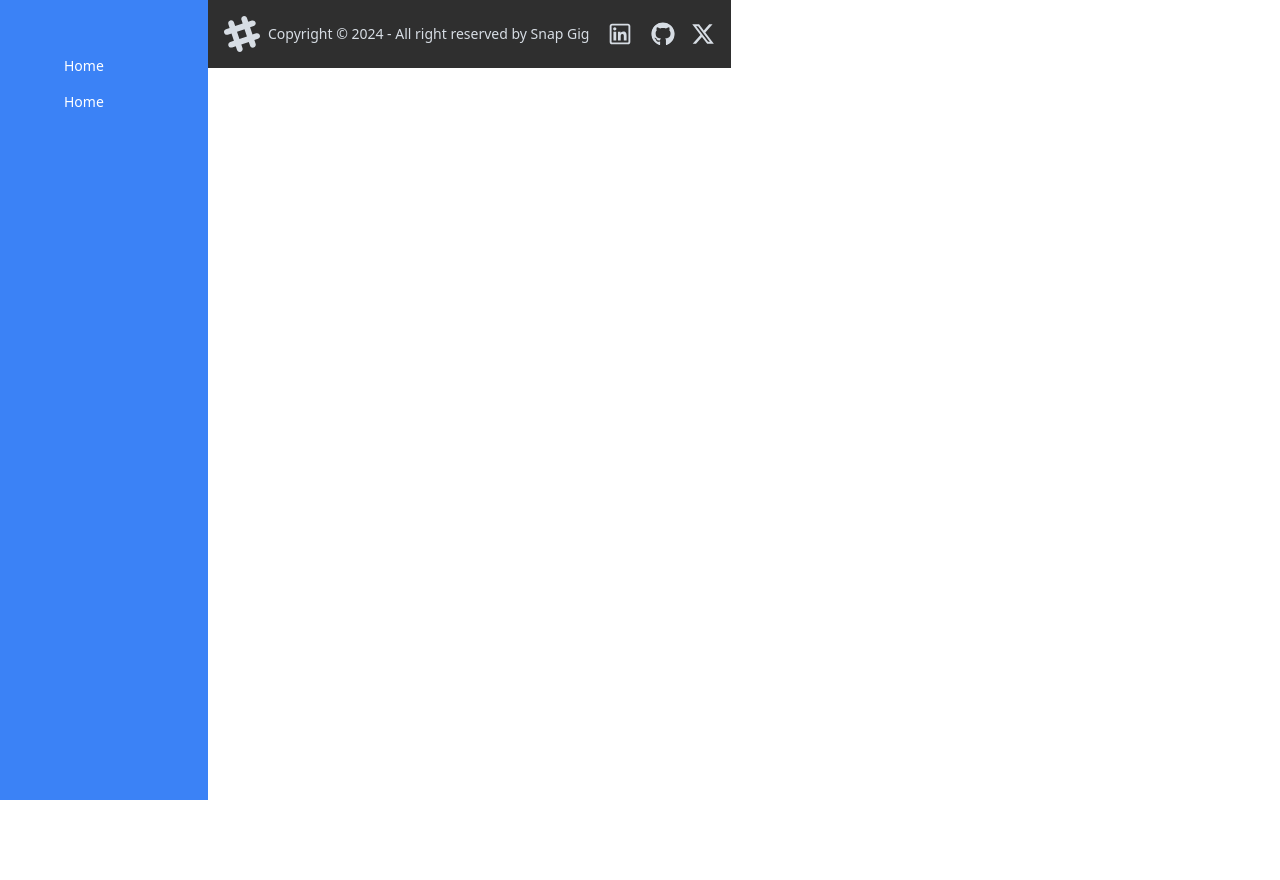
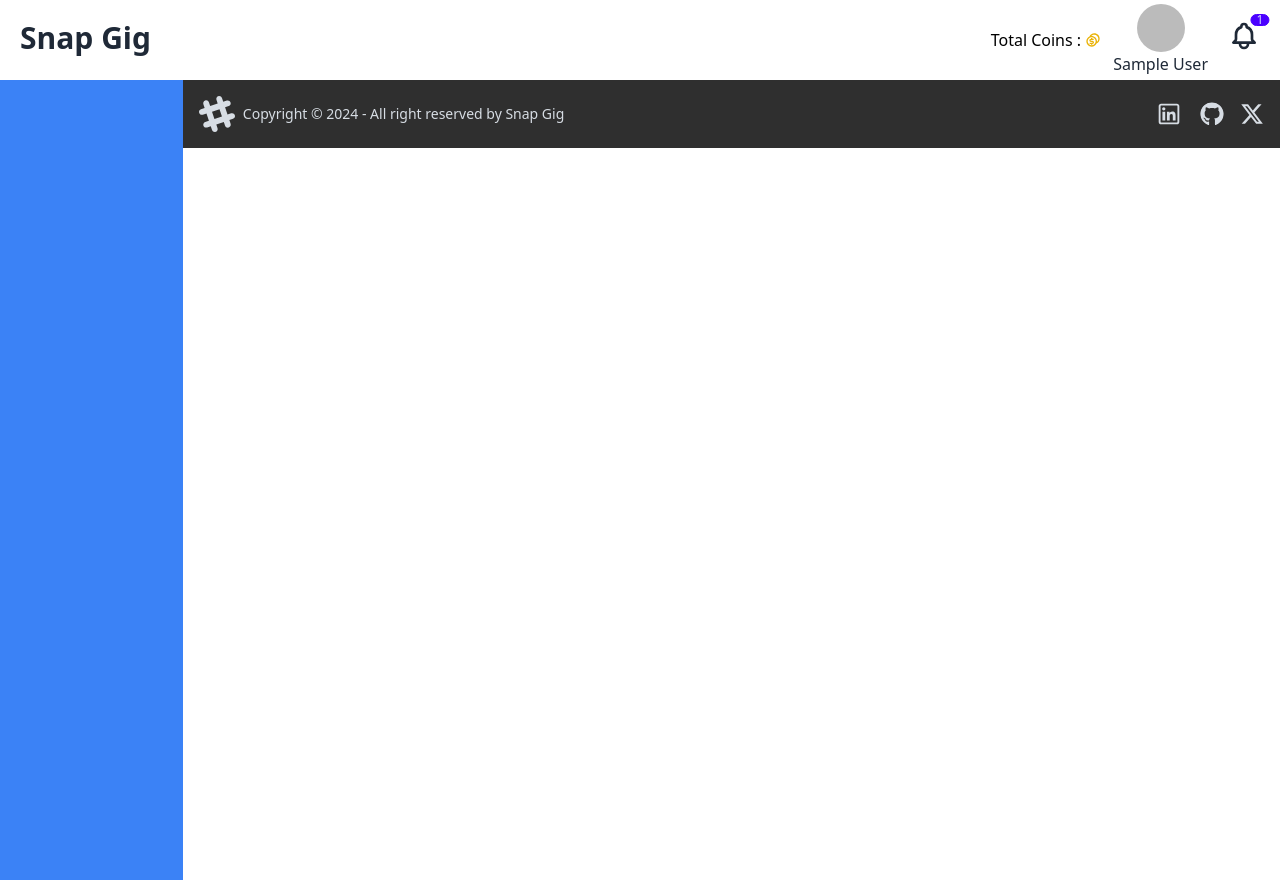
Before and after one commit to Redoan23/snap-gig-client, a React (Vite) app: page /dashboard in a window 1280 px wide. Before the commit the page ends 800 px from the top, so only its background shows below. Built offline with nearby package versions, Linux system fonts and the light colour scheme; no server answers; sample sign-in values are in the browser's storage.

Commit message:
added user data api and made dashboard routes

```diff
--- a/package.json
+++ b/package.json
@@ -11,6 +11,7 @@
   },
   "dependencies": {
     "@smastrom/react-rating": "^1.5.0",
+    "@tanstack/react-query": "^5.40.0",
     "axios": "^1.7.2",
     "firebase": "^10.12.2",
     "install": "^0.13.0",
--- /dev/null
+++ b/src/Hooks/useUserData/useUserData.jsx
@@ -0,0 +1,21 @@
+import { useQuery } from '@tanstack/react-query';
+import useAxiosPrivate from '../useAxiosPrivate/useAxiosPrivate';
+import useAuth from '../useAuth';
+
+const useUserData = () => {
+
+    const axiosPrivate = useAxiosPrivate()
+    const { user } = useAuth()
+    const email = user?.email
+
+    const { data: userData = [], refetch } = useQuery({
+        queryKey: ['usersData', user?.email],
+        queryFn: async () => {
+            const result = await axiosPrivate.get(`/users/${email}`)
+            return result.data
+        }
+    })
+    return [userData, refetch]
+};
+
+export default useUserData;
--- a/src/Layouts/Dashboard/Dashboard.jsx
+++ b/src/Layouts/Dashboard/Dashboard.jsx
@@ -1,23 +1,54 @@
 import React from 'react';
 import { NavLink, Outlet } from 'react-router-dom';
 import Footer from '../../Pages/Shared/Footer/Footer';
-import Navbar from '../../Pages/Shared/Navbar/Navbar';
+import DashboardNavbar from './DashboardNavbar/DashboardNavbar';
+import useUserData from '../../Hooks/useUserData/useUserData';
 
 const Dashboard = () => {
+
+    // const user = 'taskcreator'
+    const [ userData ] = useUserData()
+    console.log(userData)
+    const user = userData?.role
+
     return (
         <div>
+            <DashboardNavbar></DashboardNavbar>
             <div className=' flex'>
-                <div className=' bg-blue-500 h-screen w-52 p-10'>
-                    <ul className='menu text-white'>
-                        <li><NavLink to='/'>Home</NavLink></li>
-                        <li><NavLink to='/'>Home</NavLink></li>
-                    </ul>
+                <div className=' bg-blue-500 min-h-screen w-52 p-4'>
+
+                    {
+                        user === 'admin' &&
+                        <ul className='menu text-white space-y-4'>
+                            <li><NavLink to='/'>Home</NavLink></li>
+                            <li><NavLink to='/'>Manage Users</NavLink></li>
+                            <li><NavLink to='/'>Manage Tasks</NavLink></li>
+                        </ul>
+                    }
+
+                    {user === 'taskcreator' &&
+                        <ul className='menu text-white space-y-4'>
+                            <li><NavLink to='/'>Home</NavLink></li>
+                            <li><NavLink to='/'>Add New Tasks</NavLink></li>
+                            <li><NavLink to='/'>My Tasks</NavLink></li>
+                            <li><NavLink to='/'>Purchase Coin</NavLink></li>
+                            <li><NavLink to='/'>Payment History</NavLink></li>
+                        </ul>
+                    }
+                    {
+                        user === 'worker' &&
+                        <ul className='menu text-white space-y-4'>
+                            <li><NavLink to='/'>Home</NavLink></li>
+                            <li><NavLink to='/'>Task List</NavLink></li>
+                            <li><NavLink to='/'>My Submission</NavLink></li>
+                        </ul>
+                    }
                 </div>
-                <div>
-                    <div>
+                <div className=' w-full'>
+                    <div className=''>
                         <Outlet></Outlet>
                     </div>
-                    <div>
+                    <div className=''>
                         <Footer></Footer>
                     </div>
                 </div>
--- a/src/Layouts/Dashboard/DashboardNavbar/DashboardNavbar.jsx
+++ b/src/Layouts/Dashboard/DashboardNavbar/DashboardNavbar.jsx
@@ -1,10 +1,41 @@
-import React from 'react';
+import React, { useEffect, useState } from 'react';
+import useAuth from '../../../Hooks/useAuth';
+import useAxiosPrivate from '../../../Hooks/useAxiosPrivate/useAxiosPrivate';
+import useAxiosPublic from '../../../Hooks/useAxiosPublic/useAxiosPublic';
+import { Link } from 'react-router-dom';
+import { RiCoinsLine } from 'react-icons/ri';
+import useUserData from '../../../Hooks/useUserData/useUserData';
 
 const DashboardNavbar = () => {
+
+    const { user } = useAuth()
+    const [userData] = useUserData()
+
     return (
-        <div>
-            <div>
-                <h1></h1>
+        <div className=' flex justify-between p-5 text-center h-20 '>
+            <div className=' text-center'>
+                <Link to='/' className=' text-3xl font-semibold '>Snap Gig</Link>
+            </div>
+            <div className=' flex gap-5'>
+                <div className=' flex items-center gap-3 '>
+                    <div className=' flex flex-col items-center justify-between'>
+                        <div className=' flex items-center justify-center text-center text-black'>
+                           {userData.role !=='admin' && <p className=' flex items-center gap-1'>Total Coins : {userData?.coin} <RiCoinsLine className=' text-yellow-500' /> </p>}
+                        </div>
+                        <p>{userData?.role}</p>
+
+                    </div>
+                    <div className=' flex flex-col items-center justify-between'>
+                        <img className=' w-12 h-12 rounded-full' src={user?.photoURL} alt="" />
+                        <p>{user?.displayName}</p>
+                    </div>
+                </div>
+                <div>
+                    <div className="indicator">
+                        <svg xmlns="http://www.w3.org/2000/svg" className="h-8 w-8" fill="none" viewBox="0 0 24 24" stroke="currentColor"><path strokeLinecap="round" strokeLinejoin="round" strokeWidth="2" d="M15 17h5l-1.405-1.405A2.032 2.032 0 0118 14.158V11a6.002 6.002 0 00-4-5.659V5a2 2 0 10-4 0v.341C7.67 6.165 6 8.388 6 11v3.159c0 .538-.214 1.055-.595 1.436L4 17h5m6 0v1a3 3 0 11-6 0v-1m6 0H9" /></svg>
+                        <span className="badge badge-xs badge-primary indicator-item">1</span>
+                    </div>
+                </div>
             </div>
         </div>
     );
--- a/src/Pages/Home/UserReview/UserReview.jsx
+++ b/src/Pages/Home/UserReview/UserReview.jsx
@@ -13,8 +13,6 @@ import { Pagination, Navigation, Autoplay } from 'swiper/modules';
 const UserReview = () => {
 
     const [reviews, setReview] = useState([])
-    console.log(reviews)
-
 
     useEffect(() => {
         fetch('./review.json')
--- a/src/Pages/Shared/Footer/Footer.jsx
+++ b/src/Pages/Shared/Footer/Footer.jsx
@@ -1,6 +1,6 @@
 import React from 'react';
-import { FaGithub, FaTwitter } from 'react-icons/fa';
-import { FaX, FaXTwitter } from 'react-icons/fa6';
+import { FaGithub } from 'react-icons/fa';
+import { FaXTwitter } from 'react-icons/fa6';
 import { LiaLinkedin } from 'react-icons/lia';
 
 const Footer = () => {
--- a/src/Pages/Shared/Navbar/Navbar.jsx
+++ b/src/Pages/Shared/Navbar/Navbar.jsx
@@ -1,17 +1,22 @@
 import React from 'react';
 import { Link, NavLink } from 'react-router-dom';
 import useAuth from '../../../Hooks/useAuth';
+import useUserData from '../../../Hooks/useUserData/useUserData';
+import { RiCoinsLine } from 'react-icons/ri';
 
 const Navbar = () => {
 
     const { user, logOut } = useAuth()
+    const [userData, refetch] = useUserData()
     const routeLinks =
         <>
-            <li><NavLink to='/login'>Login</NavLink></li>
-            <li><NavLink to='/register'>Register</NavLink></li>
-            {/* {!user && <li><NavLink to='/login'>Login</NavLink></li>}
-            {!user && <li><NavLink to='/register'>Register</NavLink></li>} */}
+            {/* <li><NavLink to='/login'>Login</NavLink></li>
+            <li><NavLink to='/register'>Register</NavLink></li> */}
+            {!user && <li><NavLink to='/login'>Login</NavLink></li>}
+            {!user && <li><NavLink to='/register'>Register</NavLink></li>}
             <li><NavLink to='https://youtu.be/usoQupzfGR0?si=kDGBBVUmwgpqRUJ0' target='_blank'>Watch Demo</NavLink></li>
+            {user && <li> <NavLink to='/userprofile'>User Profile</NavLink> </li>}
+            {user && <li> <NavLink to='/dashboard'>Dashboard</NavLink> </li>}
         </>
 
     const handleLogOut = () => {
@@ -39,6 +44,7 @@ const Navbar = () => {
                 </div>
                 <div className="navbar-end">
                     {user && <div className=' flex items-center gap-3'>
+                        {userData && <p className=' flex items-center gap-1'>Total Coin : {userData?.coin} <RiCoinsLine className=' text-yellow-500 text-xl' /> </p>}
                         <div className=' overflow-hidden'>
                             <img className=' w-12  h-12 rounded-full' src={user.photoURL} alt="" />
                         </div>
--- /dev/null
+++ b/src/Pages/TaskCreator/AddNewTasks/AddNewTasks.jsx
@@ -0,0 +1,11 @@
+import React from 'react';
+
+const AddNewTasks = () => {
+    return (
+        <div>
+
+        </div>
+    );
+};
+
+export default AddNewTasks;
--- /dev/null
+++ b/src/Pages/UserProfile/UserProfile.jsx
@@ -0,0 +1,11 @@
+import React from 'react';
+
+const UserProfile = () => {
+    return (
+        <div>
+            this is user profile
+        </div>
+    );
+};
+
+export default UserProfile;
--- /dev/null
+++ b/src/Routes/PrivateRoute/PrivateRoute.jsx
@@ -0,0 +1,19 @@
+import React from 'react';
+import useAuth from '../../Hooks/useAuth';
+import { Navigate, useLocation } from 'react-router-dom';
+
+const PrivateRoute = ({ children }) => {
+    const { user, loading } = useAuth()
+    // const location = useLocation()
+
+    if (loading) {
+        return 'loading...'
+    }
+    if (user) {
+        return children
+    }
+    return <Navigate to='/login' state={location.pathname} replace></Navigate>
+
+};
+
+export default PrivateRoute;
--- a/src/main.jsx
+++ b/src/main.jsx
@@ -5,10 +5,16 @@ import { RouterProvider } from "react-router-dom";
 import router from './Routes/Routes';
 import AuthProvider from './AuthProvider/AuthProvider';
 
+import { QueryClient, QueryClientProvider } from '@tanstack/react-query'
+
+const queryClient = new QueryClient()
+
 ReactDOM.createRoot(document.getElementById('root')).render(
   <React.StrictMode>
     <AuthProvider>
-      <RouterProvider router={router} />
+      <QueryClientProvider client={queryClient}>
+        <RouterProvider router={router} />
+      </QueryClientProvider>
     </AuthProvider>
   </React.StrictMode>
 )
```
Also changed, not shown: src/Routes/Routes.jsx (+12 -3 lines), 1 other file (tests, documents, lock files or other folders).
